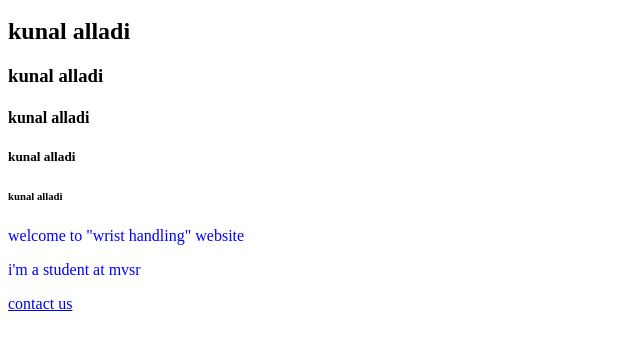
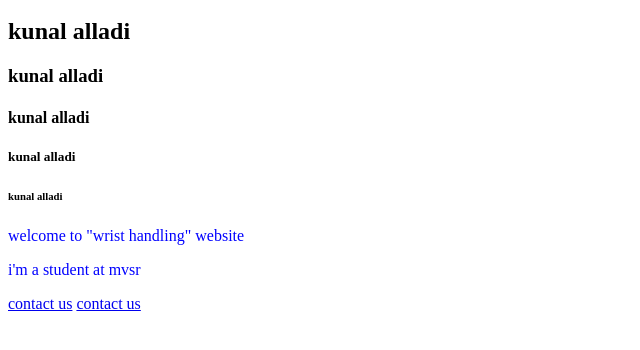
Before and after one commit to kunalalladi/kunalalladi.github.io, a plain HTML site: page index.html in a window 1280 px wide. Shown: the part 48-398 px from the top of the page, without its empty margins (0-640 px from the left). Drawn offline with Linux system fonts and the light colour scheme.

Commit message:
Update index.html

```diff
--- a/index.html
+++ b/index.html
@@ -11,3 +11,4 @@
 
 
 <a href=contact.html>contact us</a>
+<a href=about.html>contact us</a>
```
